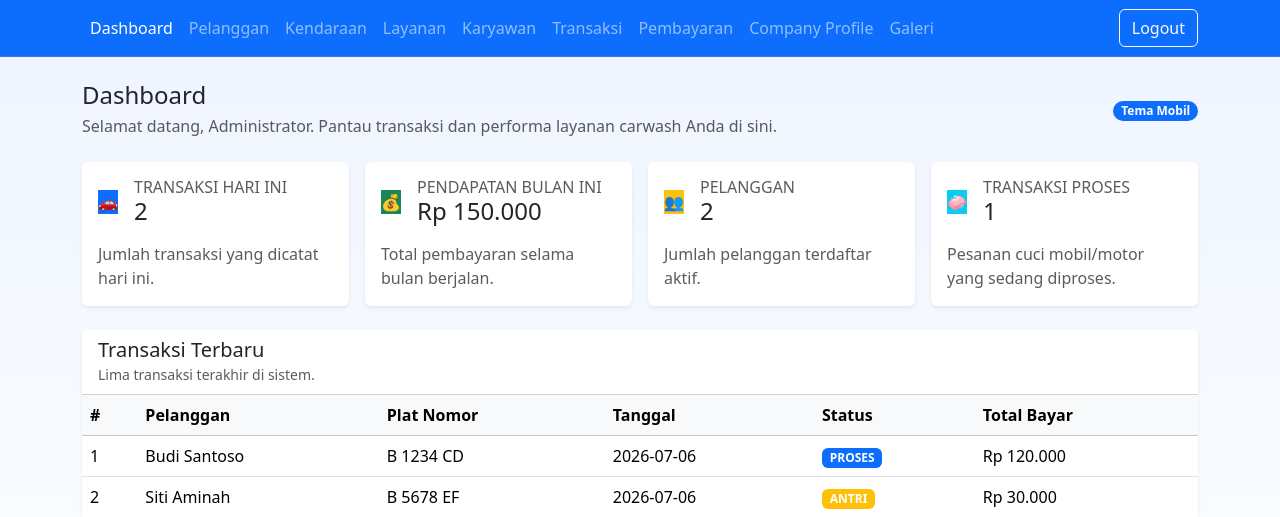
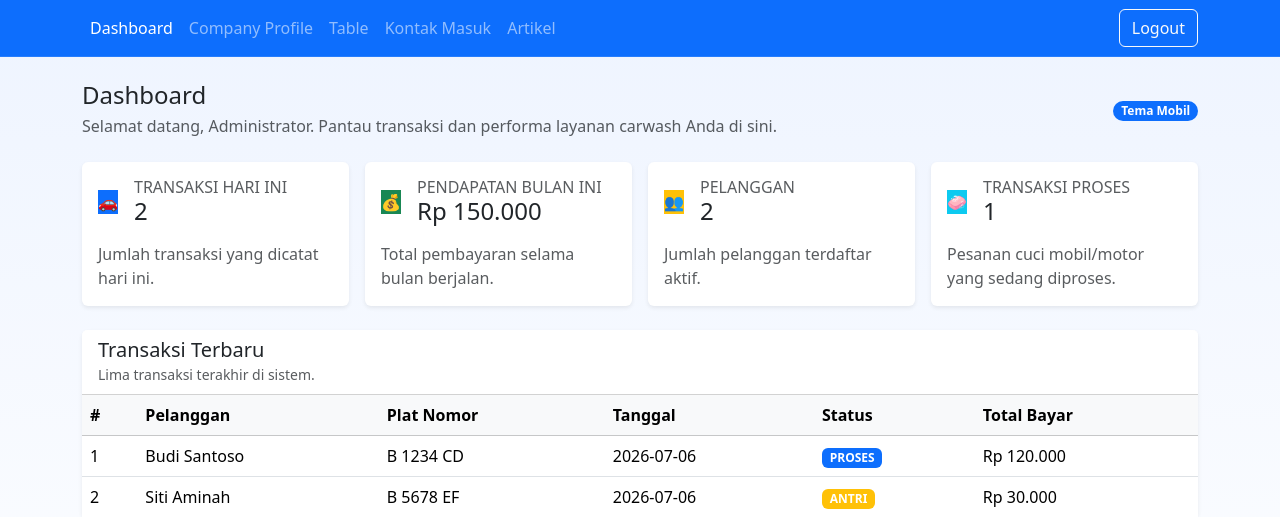
Before and after one commit to AimarHUD/Carwash-Website, a PHP site: page /admin/dashboard.php in a window 1280 px wide. Shown: the top 517 px of the page. Run offline with PHP 8.4, Linux system fonts and the light colour scheme; a user stored in the database is signed in; data comes from the database, SQL or seed files in the repository.

Commit message:
Mengubah tombol navigasi

```diff
--- a/admin/dashboard.php
+++ b/admin/dashboard.php
@@ -132,14 +132,10 @@ $flash = get_flash_message();
             <div class="collapse navbar-collapse" id="topNav">
                 <ul class="navbar-nav me-auto mb-2 mb-lg-0">
                     <li class="nav-item"><a class="nav-link active" href="dashboard.php">Dashboard</a></li>
-                    <li class="nav-item"><a class="nav-link" href="pelanggan.php">Pelanggan</a></li>
-                    <li class="nav-item"><a class="nav-link" href="kendaraan.php">Kendaraan</a></li>
-                    <li class="nav-item"><a class="nav-link" href="layanan.php">Layanan</a></li>
-                    <li class="nav-item"><a class="nav-link" href="karyawan.php">Karyawan</a></li>
-                    <li class="nav-item"><a class="nav-link" href="transaksi.php">Transaksi</a></li>
-                    <li class="nav-item"><a class="nav-link" href="pembayaran.php">Pembayaran</a></li>
-                    <li class="nav-item"><a class="nav-link" href="company_profile.php">Company Profile</a></li>
-                    <li class="nav-item"><a class="nav-link" href="galeri.php">Galeri</a></li>
+                    <li class="nav-item"><a class="nav-link" href="layanan.php">Company Profile</a></li>
+                    <li class="nav-item"><a class="nav-link" href="pembayaran.php">Table</a></li>
+                    <li class="nav-item"><a class="nav-link" href="company_profile.php">Kontak Masuk</a></li>
+                    <li class="nav-item"><a class="nav-link" href="galeri.php">Artikel</a></li>
                 </ul>
                 <a class="btn btn-outline-light" href="../logout.php">Logout</a>
             </div>
```
